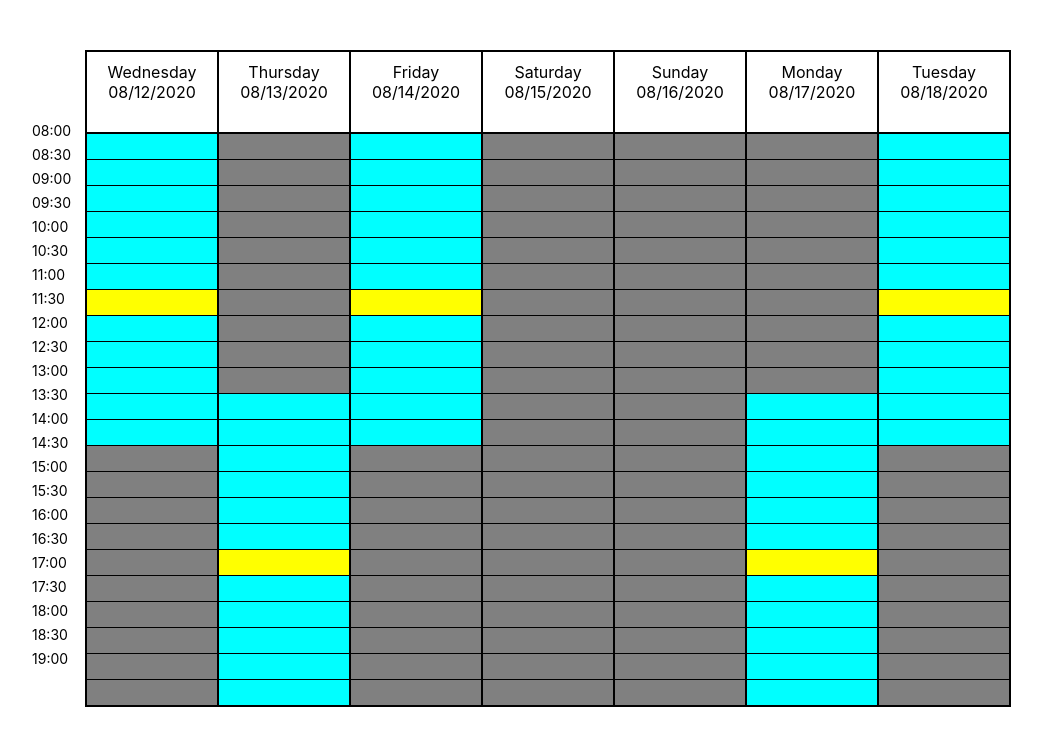
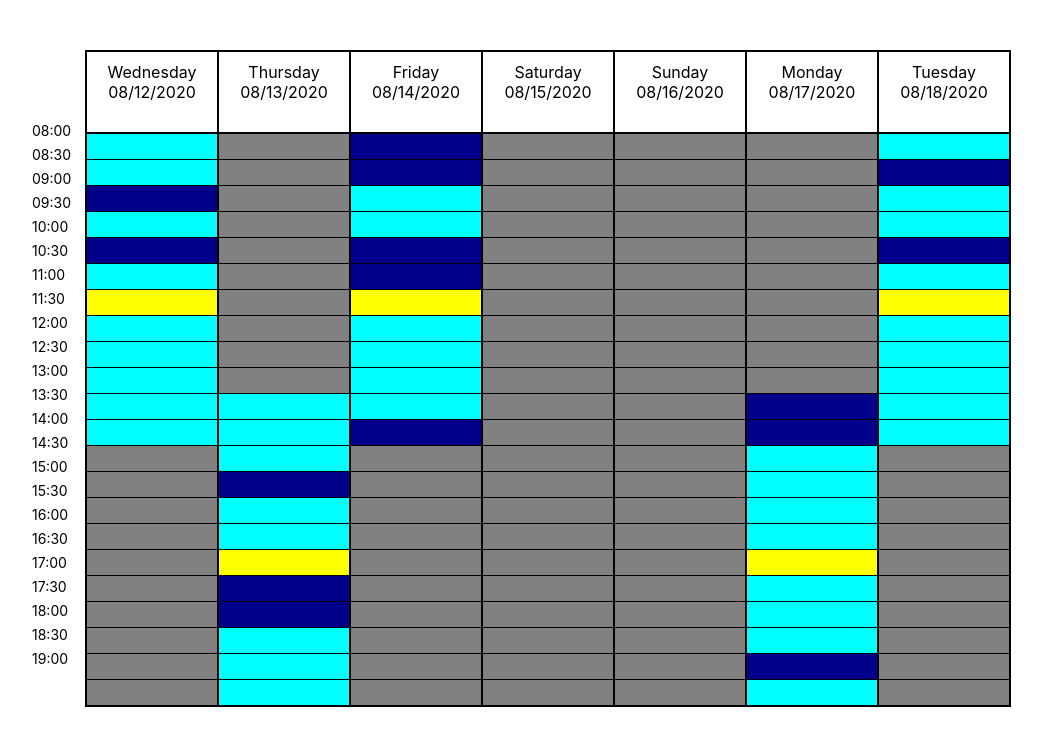
Before and after one commit to Tinmar3/Kalendar, a React (Create React App) app: page / in a window 1280 px wide. Shown: the top 746 px of the page, without its empty margins (33-1075 px from the left). Built offline with nearby package versions, Linux system fonts and the light colour scheme.

Commit message:
random periods done

```diff
--- a/src/App.js
+++ b/src/App.js
@@ -10,26 +10,8 @@ export default class App extends Component {
     this.state = {
       selectedPeriods: []
     }
-
     this.nextSevenDaysDetails = this.getNextSevenDaysDetails()
     this.randomPeriods = this.getRandomPeriods()
-
-    this.MOCK_SELECTED_PERIODS = [
-      {
-        date: 12,
-        month: 8,
-        year: 2020,
-        hour: 9,
-        minute: 0
-      },
-      {
-        date: 13,
-        month: 8,
-        year: 2020,
-        hour: 17,
-        minute: 30
-      }
-    ]
   }
 
   getNextSevenDaysDetails () {
@@ -47,32 +29,63 @@ export default class App extends Component {
 
   getRandomPeriods () {
     const workingDaysNumber = this.nextSevenDaysDetails.find(day => day.dayName === DAYS[6]).isNonWorkingDay ? 5 : 6
+    const daysRange = { min: 1, max: workingDaysNumber }
     const randomPeriods = []
-    for (let i = 0; i < 15; i++) {
-      randomPeriods.push({ dayNumber: Math.round(Math.random() * workingDaysNumber), periodNumber: Math.round(Math.random() * 12) })
+    let numberOfIterations = 15
+    for (let i = 0; i < numberOfIterations; i++) {
+      const min = Math.ceil(daysRange.min)
+      const max = Math.floor(daysRange.max)
+      const dayNumber = Math.floor(Math.random() * (max - min + 1)) + min
+      const periodNumber = Math.round(Math.random() * 10)
+      if (!randomPeriods.find(period => period.dayNumber === dayNumber && period.periodNumber === periodNumber)) {
+        randomPeriods.push({ dayNumber, periodNumber })
+      } else {
+        numberOfIterations++
+      }
     }
-    console.log(randomPeriods)
+    return randomPeriods
   }
 
-  renderPeriods (dayDetails) {
+  handleAvailablePeriodClick (dayDetails) {
+    console.log(dayDetails)
+  }
+
+  preparePeriodsData (dayDetails) {
     const dayPeriods = []
+    const { workingPeriods, date, isNonWorkingDay } = dayDetails
+    let availablePeriodIndex = -1
     for (let i = 0; i < dailyPeriodsCount; i++) {
-      if (dayDetails.isNonWorkingDay) {
-        dayPeriods.push(<li key={i} className="notWorking"></li>)
-      } else {
-        const thisPeriodStart = add(set(dayDetails.date, { hours: MIN_WORK_HOUR, minutes: 0 }), { minutes: i * PERIOD_LENGTH_MINS })
+      let thisType = 'NOT_WORKING'
+      if (!isNonWorkingDay) {
+        const thisPeriodStart = add(set(date, { hours: MIN_WORK_HOUR, minutes: 0 }), { minutes: i * PERIOD_LENGTH_MINS })
         const thisPeriod = {
           start: thisPeriodStart,
           end: add(thisPeriodStart, { minutes: PERIOD_LENGTH_MINS })
         }
-        if (areIntervalsOverlapping(thisPeriod, dayDetails.workingPeriods.beforePause) || areIntervalsOverlapping(thisPeriod, dayDetails.workingPeriods.afterPause)) {
-          dayPeriods.push(<li key={i} className="available"></li>)
-        } else if (isEqual(thisPeriod.start, dayDetails.workingPeriods.beforePause.end) && isEqual(thisPeriod.end, dayDetails.workingPeriods.afterPause.start)) {
-          dayPeriods.push(<li key={i} className="pause"></li>)
-        } else {
-          dayPeriods.push(<li key={i} className="notWorking"></li>)
+        if (areIntervalsOverlapping(thisPeriod, workingPeriods.beforePause) || areIntervalsOverlapping(thisPeriod, workingPeriods.afterPause)) {
+          thisType = 'AVAILABLE'
+          availablePeriodIndex++
+        } else if (isEqual(thisPeriod.start, workingPeriods.beforePause.end) && isEqual(thisPeriod.end, workingPeriods.afterPause.start)) {
+          thisType = 'PAUSE'
         }
       }
+
+      const isRandomlyTaken = this.randomPeriods.find(period => period.dayNumber === dayDetails.date.getDay() && period.periodNumber === (availablePeriodIndex))
+
+      let cssClass = ''
+      let clickListener
+      if (thisType === 'NOT_WORKING') {
+        cssClass = 'notWorking'
+      } else if (thisType === 'PAUSE') {
+        cssClass = 'pause'
+      } else if (isRandomlyTaken) {
+        cssClass = 'taken'
+      } else if (thisType === 'AVAILABLE') {
+        cssClass = 'available'
+        clickListener = this.handleAvailablePeriodClick.bind(this, dayDetails)
+      }
+
+      dayPeriods.push(<li key={i} className={cssClass} onClick={clickListener}></li>)
     }
 
     return dayPeriods
@@ -103,7 +116,7 @@ export default class App extends Component {
               <span>{ day.dateToString }</span>
             </div>
             <ul className="calendar__Periods">
-              { this.renderPeriods(day) }
+              { this.preparePeriodsData(day) }
             </ul>
           </div>) }
         </div>
--- a/src/calendar/meta/DayWorkingDetails.js
+++ b/src/calendar/meta/DayWorkingDetails.js
@@ -1,4 +1,4 @@
-import { add, set, format, differenceInMinutes } from 'date-fns'
+import { add, set, format } from 'date-fns'
 import { workTimeOdd, workTimeEven, DAYS, PAUSE_LENGTH_MINS } from './Consts'
 
 export default class DayWorkingDetails {
@@ -8,13 +8,6 @@ export default class DayWorkingDetails {
     this._isSaturday = this._date.getDay() === 6
     this._isOddDate = !!(this._date.getDate() % 2)
     this._workingPeriods = this.getWorkingPeriods()
-
-    console.log(this._workingPeriods)
-
-    if (!DayWorkingDetails.dailyPeriodsActiveCount && this._workingPeriods) {
-      const { beforePause, afterPause } = this._workingPeriods
-      DayWorkingDetails.dailyPeriodsActiveCount = (differenceInMinutes(beforePause.end, beforePause.start) + differenceInMinutes(afterPause.end, afterPause.start)) / 30
-    }
   }
 
   workTime () {
```
